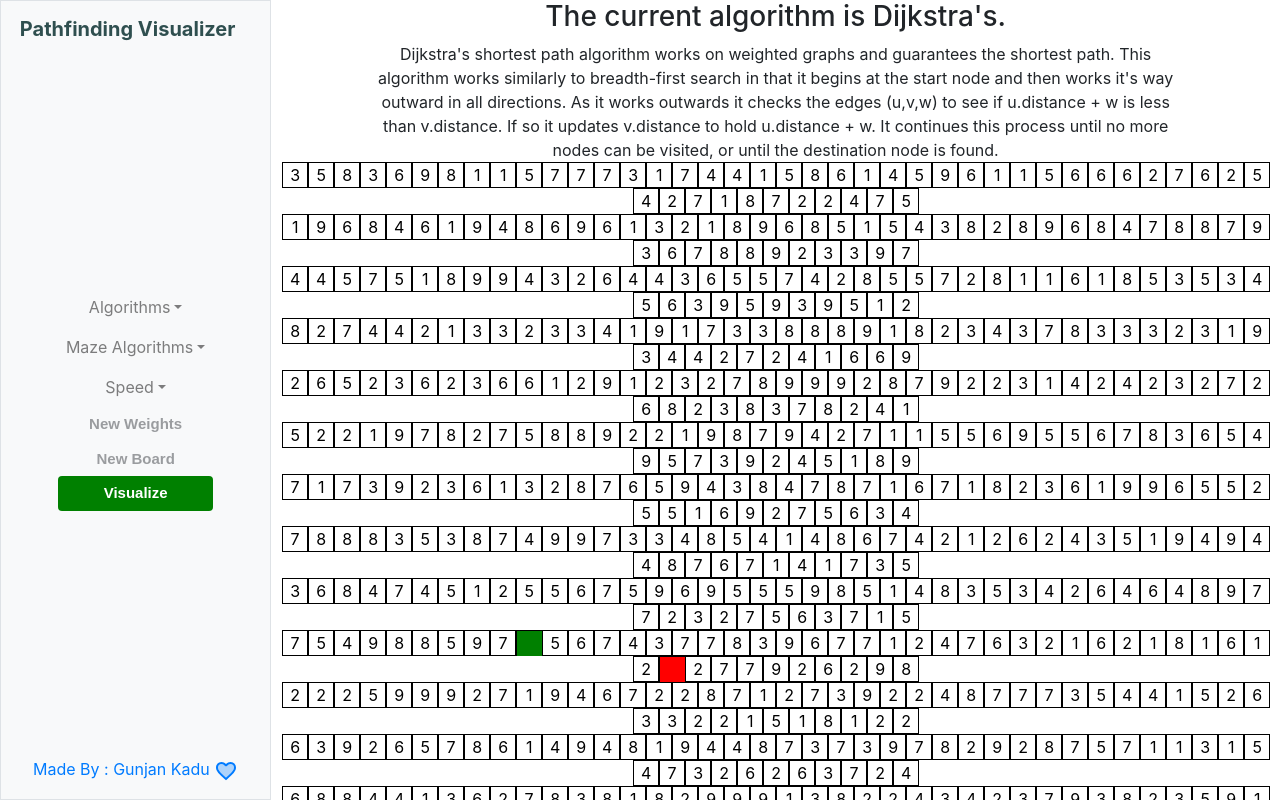
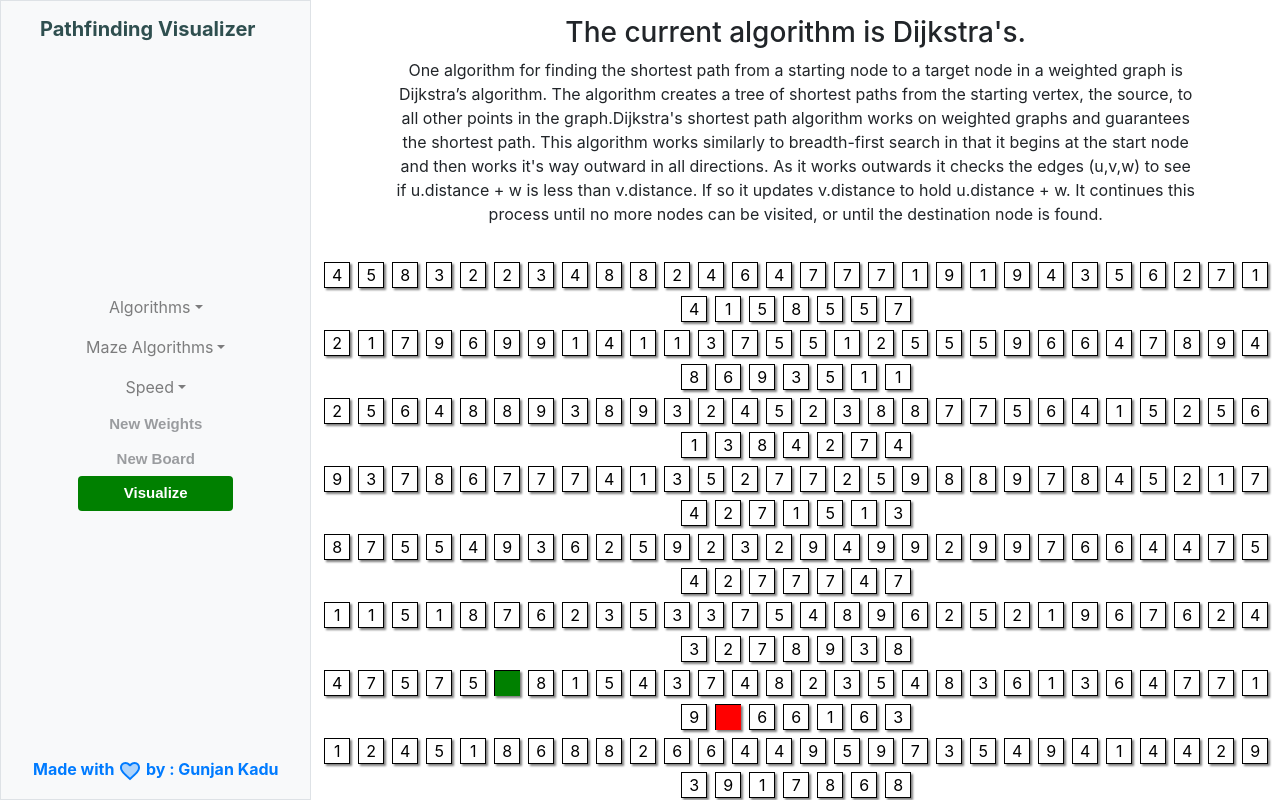
Before and after one commit to GunjanKadu/PathFindingVisualizer, a React (Create React App) app: page / in a window 1280 px wide. Shown: the top 800 px of the page. Built offline with nearby package versions, Linux system fonts and the light colour scheme.

Commit message:
Stable version of Application with design and borad update

```diff
--- a/src/Components/Board/board.css
+++ b/src/Components/Board/board.css
@@ -1,8 +1,10 @@
 .information {
   width: 800px;
-  height: 100px;
   display: inline-block;
   font-size: 16px;
+  height: fit-content;
+  margin-top: 2vh;
+  margin-bottom: 2vh;
 }
 
 .h3 {
--- a/src/Components/Board/board.tsx
+++ b/src/Components/Board/board.tsx
@@ -20,9 +20,13 @@ import DFS from "../../Utility/Algorithms/DFS";
 import Dijkstra from "../../Utility/Algorithms/Dijkstra";
 
 import "./board.css";
-import { DEFAULT_COLUMNS, DEFAULT_ROWS } from "../../Utility/constants";
-const DEFAULT_START: Array<number> = [9, 9];
-const DEFAULT_END: Array<number> = [9, 39];
+import {
+  DEFAULT_COLUMNS,
+  DEFAULT_END,
+  DEFAULT_ROWS,
+  DEFAULT_START,
+} from "../../Utility/constants";
+
 /*
 Visualizer component which controls much of the functionality of the app.
 */
@@ -337,8 +341,10 @@ export default class Visualizer extends Component<{}, IVisualizerState> {
           ></Header>
         </div>
         <div className="body">
-          <h3>The current algorithm is {this.state.algoText}.</h3>
-          <div className="information">{algo?.text}</div>
+          <div className="information">
+            <h3>The current algorithm is {this.state.algoText}.</h3>
+            <p>{algo?.text}</p>
+          </div>
           <div className="board">
             {grid?.grid.map((row, rowIndex) => {
               return (
--- a/src/Components/Node/node.css
+++ b/src/Components/Node/node.css
@@ -3,6 +3,9 @@
   height: 26px;
   border: 1px solid black;
   display: inline-block;
+  margin: 4px;
+  box-shadow: 2px 2px 2px gray;
+  cursor: pointer;
 }
 .node {
   width: 25px;
@@ -29,6 +32,7 @@
 
 .node-wall {
   background-color: black;
+  box-shadow: 2px 2px 2px gray;
 }
 
 .node-visited {
--- a/src/Components/TopBar/topbar.tsx
+++ b/src/Components/TopBar/topbar.tsx
@@ -146,8 +146,11 @@ export default class Header extends Component<IHeader, {}> {
               </Button>
             </Nav>
           </Navbar.Collapse>
-          <Nav.Link href="https://github.com/GunjanKadu">
-            Made By : Gunjan Kadu <FavoriteTwoToneIcon />
+          <Nav.Link
+            href="https://github.com/GunjanKadu"
+            style={{ fontWeight: "bold" }}
+          >
+            Made with <FavoriteTwoToneIcon /> by : Gunjan Kadu
           </Nav.Link>
         </Navbar>
       </div>
--- a/src/Utility/Algorithms/Dijkstra.ts
+++ b/src/Utility/Algorithms/Dijkstra.ts
@@ -6,7 +6,7 @@ import Pathfinder from "./Finder";
 
 export default class Dijkstra extends Pathfinder implements IDijkstra {
   static weighted = true;
-  static text = `Dijkstra's shortest path algorithm works on weighted graphs and
+  static text = `One algorithm for finding the shortest path from a starting node to a target node in a weighted graph is Dijkstra’s algorithm. The algorithm creates a tree of shortest paths from the starting vertex, the source, to all other points in the graph.Dijkstra's shortest path algorithm works on weighted graphs and
 guarantees the shortest path. This algorithm works similarly to breadth-first
 search in that it begins at the start node and then works it's way outward in
 all directions. As it works outwards it checks the edges (u,v,w) to see if
--- a/src/Utility/RandomWalls/Mazes.ts
+++ b/src/Utility/RandomWalls/Mazes.ts
@@ -20,7 +20,7 @@ export function randomWalls(grid: IGrid) {
 /* The below methods are used to generate a maze with
 the recursive dvision method.*/
 export function recursiveDivision(grid: IGrid) {
-  addInnerWalls(grid, true, 1, 47, 1, 17);
+  addInnerWalls(grid, true, 1, DEFAULT_COLUMNS - 2, 1, DEFAULT_ROWS - 2);
   addOuterWalls(grid, DEFAULT_COLUMNS, DEFAULT_ROWS);
 }
 
--- a/src/Utility/constants.ts
+++ b/src/Utility/constants.ts
@@ -1,7 +1,7 @@
-export const DEFAULT_COLUMNS = 49;
-export const DEFAULT_ROWS = 19;
-export const DEFAULT_START = [8, 9];
-export const DEFAULT_END = [8, 39];
+export const DEFAULT_COLUMNS = 35;
+export const DEFAULT_ROWS = 13;
+export const DEFAULT_START = [6, 5];
+export const DEFAULT_END = [6, 29];
 export const ALGORITHM = {
   DIJKSTRA: "Dijkstra",
   BFS: "Bfs",
```
